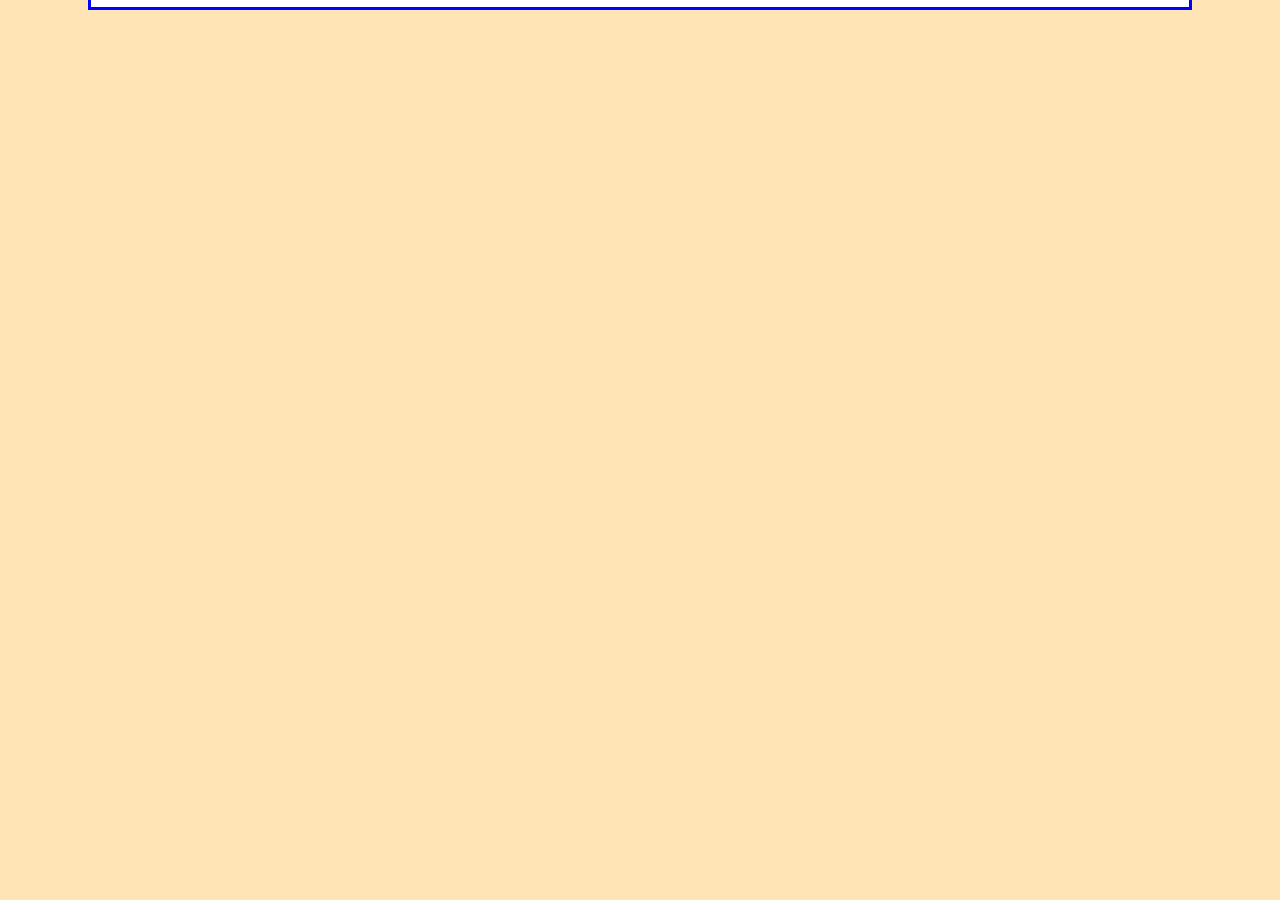
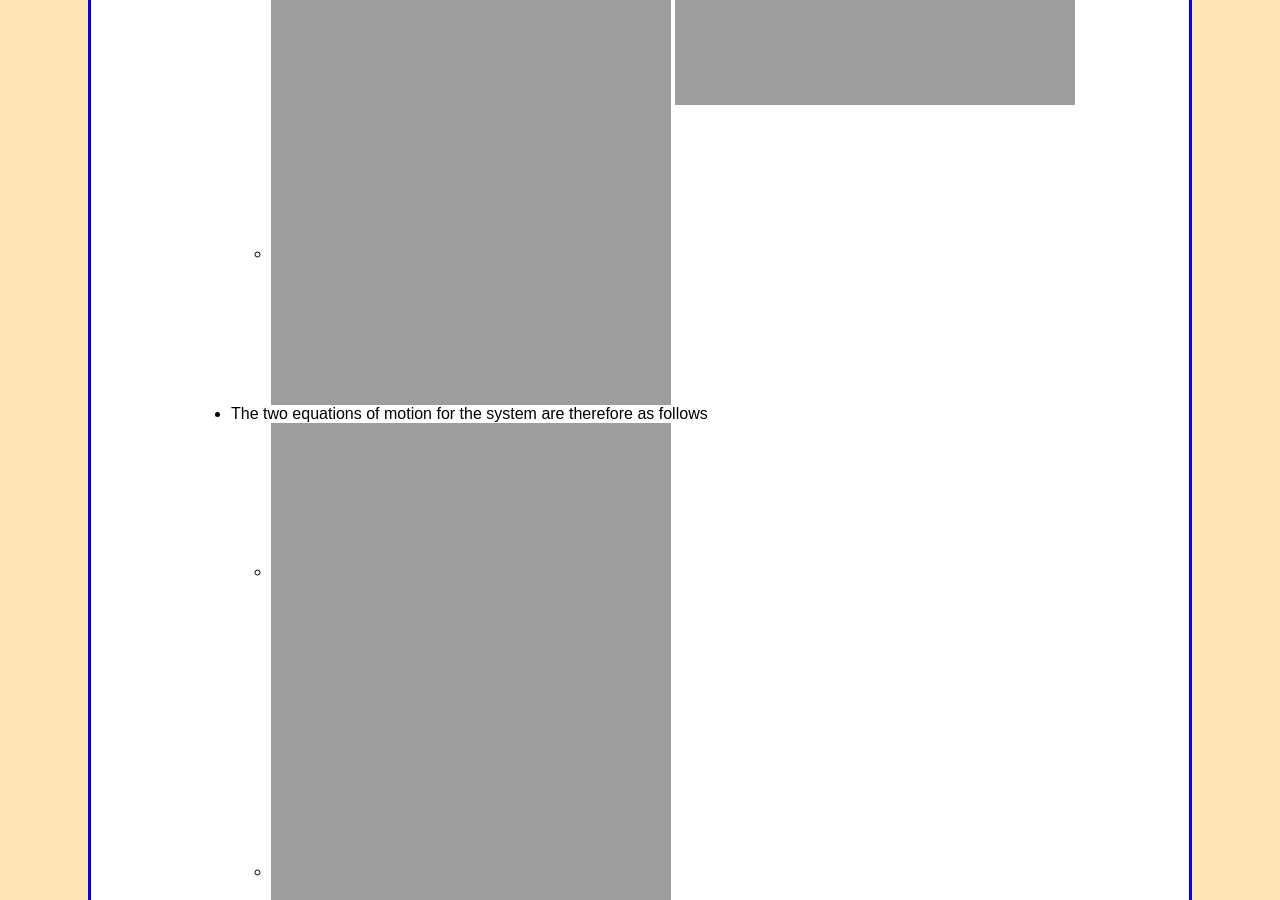
Before and after one commit to jbm950/jbm950.github.io, a Jekyll site: the page built from notes/analytical_dynamics/analytical_dynamics_main.html, in a window 1280 px wide and 900 px high, scrolled down 150147 px. Built offline with Jekyll 4.4.1, drawn with Linux system fonts in a browser that asks for light colours; Markdown is read by kramdown in place of the engine named in the settings; before the commit the page ends 150165 px from its top, so only the background shows below that.

Commit message:
worked on analytical dynamics notes

```diff
--- a/notes/analytical_dynamics/analytical_dynamics_main.html
+++ b/notes/analytical_dynamics/analytical_dynamics_main.html
@@ -1690,7 +1690,16 @@
 </ul></li>
 <li><img style="vertical-align:middle" src="http://chart.apis.google.com/chart?cht=tx&amp;chl=m_%7Bb%7D%20%28%5Cddot%7Bx%7D_%7B1%7D%20%2B%20cos%5Cbeta%20%5Cddot%7Bx%7D_%7B2%7D%29%20%2B%20m_%7Bw%7D%20%5Cddot%7Bx%7D_%7B1%7D%20%3D%20%200" alt="m_{b} (\ddot{x}_{1} + cos\beta \ddot{x}_{2}) + m_{w} \ddot{x}_{1} =  0" title="m_{b} (\ddot{x}_{1} + cos\beta \ddot{x}_{2}) + m_{w} \ddot{x}_{1} =  0" /></li>
 </ul></li>
-<li>For the second and final equation of motion take the result of Newtons Second Law from the block and take the dot product of each term with <img style="vertical-align:middle" src="http://chart.apis.google.com/chart?cht=tx&amp;chl=%5Cunderline%7Be%7D_%7Bx%7D" alt="\underline{e}_{x}" title="\underline{e}_{x}" /></li>
+<li>For the second and final equation of motion take the result of Newtons Second Law from the block and take the dot product of each term with <img style="vertical-align:middle" src="http://chart.apis.google.com/chart?cht=tx&amp;chl=%5Cunderline%7Be%7D_%7Bx%7D" alt="\underline{e}_{x}" title="\underline{e}_{x}" />
+<ul>
+<li><img style="vertical-align:middle" src="http://chart.apis.google.com/chart?cht=tx&amp;chl=m_%7Bb%7D%20%28%5Cddot%7Bx%7D_%7B1%7D%20%5Cunderline%7BE%7D_%7Bx%7D%20%5Ccdot%20%5Cunderline%7Be%7D_%7Bx%7D%20%2B%20%20%5Cddot%7Bx%7D_%7B2%7D%20%5Cunderline%7Be%7D_%7Bx%7D%20%5Ccdot%20%5Cunderline%7Be%7D_%7Bx%7D%29%20%3D%20-m_%7Bb%7D%20g%20%20%5Cunderline%7BE%7D_%7By%7D" alt="m_{b} (\ddot{x}_{1} \underline{E}_{x} \cdot \underline{e}_{x} +  \ddot{x}_{2} \underline{e}_{x} \cdot \underline{e}_{x}) = -m_{b} g  \underline{E}_{y}" title="m_{b} (\ddot{x}_{1} \underline{E}_{x} \cdot \underline{e}_{x} +  \ddot{x}_{2} \underline{e}_{x} \cdot \underline{e}_{x}) = -m_{b} g  \underline{E}_{y}" /> <img style="vertical-align:middle" src="http://chart.apis.google.com/chart?cht=tx&amp;chl=%5Ccdot%20%5Cunderline%7Be%7D_%7Bx%7D%20-%20R%20%5Cunderline%7Be%7D_%7By%7D%20%20%5Ccdot%20%5Cunderline%7Be%7D_%7Bx%7D%20-%20c%20%5Cdot%7Bx%7D_%7B2%7D%20%5Cunderline%7Be%7D_%7Bx%7D%20%5Ccdot%20%20%5Cunderline%7Be%7D_%7Bx%7D" alt="\cdot \underline{e}_{x} - R \underline{e}_{y}  \cdot \underline{e}_{x} - c \dot{x}_{2} \underline{e}_{x} \cdot  \underline{e}_{x}" title="\cdot \underline{e}_{x} - R \underline{e}_{y}  \cdot \underline{e}_{x} - c \dot{x}_{2} \underline{e}_{x} \cdot  \underline{e}_{x}" /></li>
+<li><img style="vertical-align:middle" src="http://chart.apis.google.com/chart?cht=tx&amp;chl=m_%7Bb%7D%20%28%5Cddot%7Bx%7D_%7B1%7D%20cos%5Cbeta%20%2B%20%5Cddot%7Bx%7D_%7B2%7D%29%20%3D%20m_%7Bb%7D%20g%20sin%5Cbeta%20-%20c%20%20%5Cdot%7Bx%7D_%7B2%7D" alt="m_{b} (\ddot{x}_{1} cos\beta + \ddot{x}_{2}) = m_{b} g sin\beta - c  \dot{x}_{2}" title="m_{b} (\ddot{x}_{1} cos\beta + \ddot{x}_{2}) = m_{b} g sin\beta - c  \dot{x}_{2}" /></li>
+</ul></li>
+<li>The two equations of motion for the system are therefore as follows
+<ul>
+<li><img style="vertical-align:middle" src="http://chart.apis.google.com/chart?cht=tx&amp;chl=m_%7Bb%7D%20%28%5Cddot%7Bx%7D_%7B1%7D%20%2B%20cos%5Cbeta%20%5Cddot%7Bx%7D_%7B2%7D%29%20%2B%20m_%7Bw%7D%20%5Cddot%7Bx%7D_%7B1%7D%20%3D%20%200" alt="m_{b} (\ddot{x}_{1} + cos\beta \ddot{x}_{2}) + m_{w} \ddot{x}_{1} =  0" title="m_{b} (\ddot{x}_{1} + cos\beta \ddot{x}_{2}) + m_{w} \ddot{x}_{1} =  0" /></li>
+<li><img style="vertical-align:middle" src="http://chart.apis.google.com/chart?cht=tx&amp;chl=m_%7Bb%7D%20%28%5Cddot%7Bx%7D_%7B1%7D%20cos%5Cbeta%20%2B%20%5Cddot%7Bx%7D_%7B2%7D%29%20%3D%20m_%7Bb%7D%20g%20sin%5Cbeta%20-%20c%20%20%5Cdot%7Bx%7D_%7B2%7D" alt="m_{b} (\ddot{x}_{1} cos\beta + \ddot{x}_{2}) = m_{b} g sin\beta - c  \dot{x}_{2}" title="m_{b} (\ddot{x}_{1} cos\beta + \ddot{x}_{2}) = m_{b} g sin\beta - c  \dot{x}_{2}" /></li>
+</ul></li>
 </ul>
 </blockquote>
 <blockquote>
```
Also changed, not shown: source/notes/analytical_dynamics/analytical_dynamics_main.md (+12 -0 lines).
